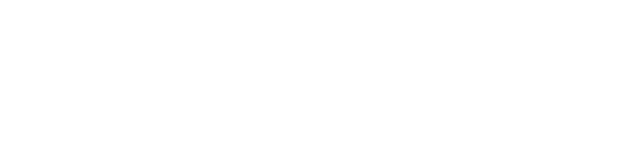
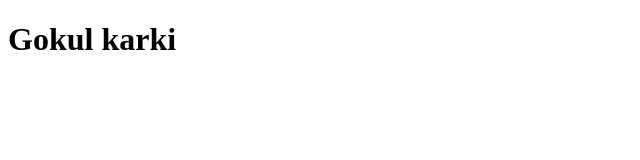
Before and after one commit to gokulkar879/gitone, a plain HTML site: page index.html in a window 1280 px wide. Shown: the whole page, without its empty margins (0-640 px from the left). Drawn offline with Linux system fonts and the light colour scheme.

Commit message:
added a name heading

```diff
--- a/index.html
+++ b/index.html
@@ -6,6 +6,6 @@
     <title>Document</title>
 </head>
 <body>
-
+    <h1>Gokul karki</h1>
 </body>
 </html>
```
